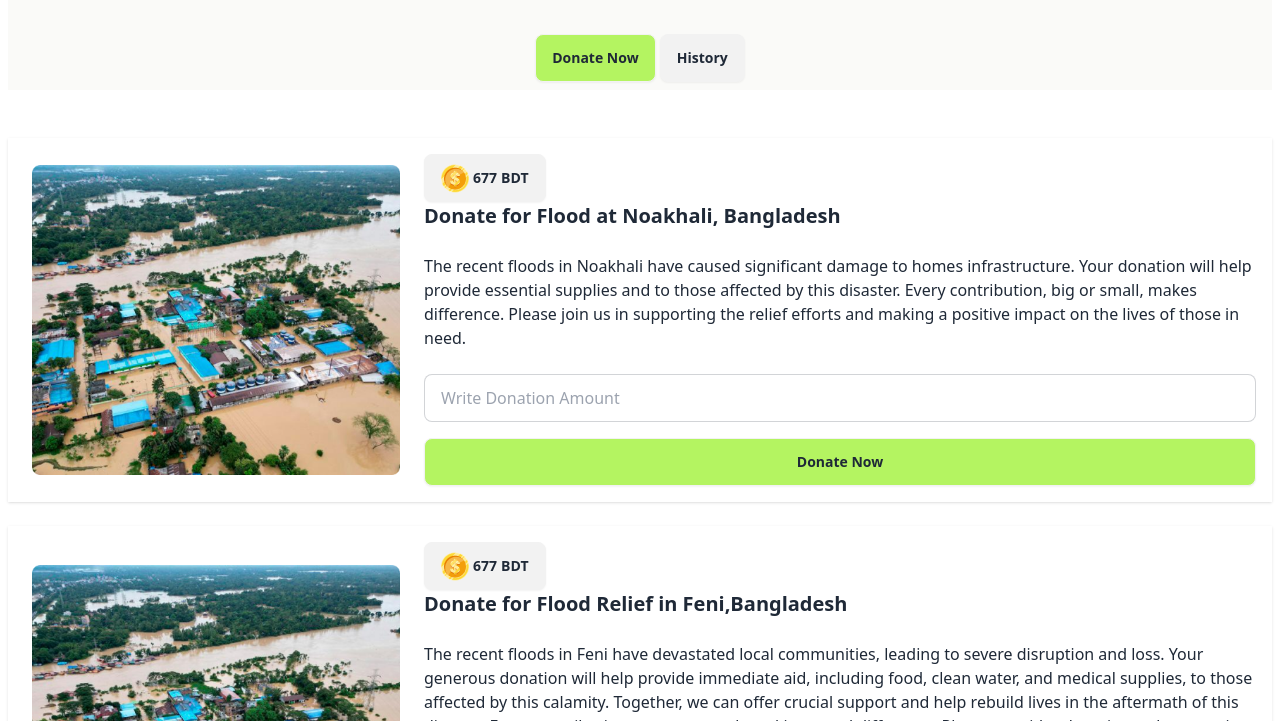
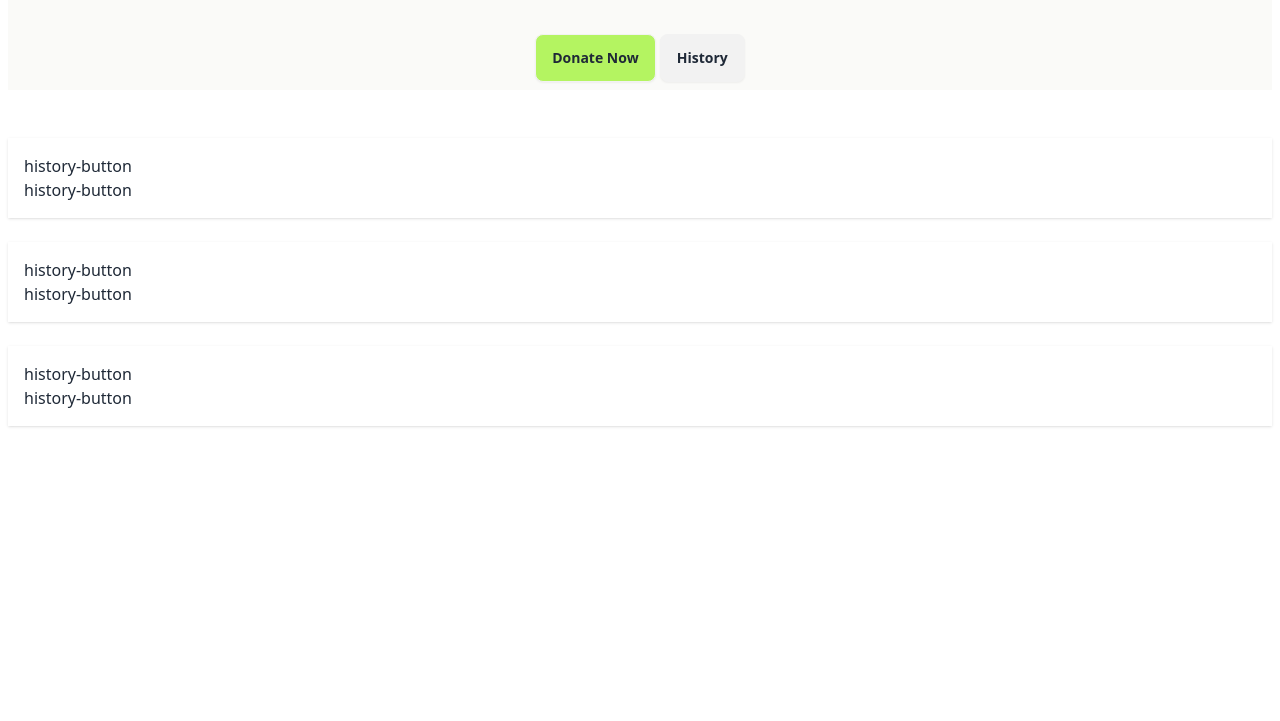
Before and after one commit to yunusmy/Assignment__05, a plain HTML site: page index.html in a window 1280 px wide. Both pictures are taken after a click on the button "History". Shown: the part 79-800 px from the top of the page. Drawn offline with nearby package versions, Linux system fonts and the light colour scheme.

Commit message:
history section

```diff
--- a/index.html
+++ b/index.html
@@ -64,14 +64,14 @@
 
 
     <div class="text-center my-12 pb-2">
-      <button class="btn bg-btnColor">Donate Now</button>
-      <button class="btn">
+      <button class="btn bg-btnColor" id="donnate-now-button">Donate Now</button>
+      <button class="btn" id="history-button">
         History
       </button>
     </div>
 
   </header>
-  <main class="container mx-auto">
+  <main id="main-section" class="container mx-auto">
     <div class="shadow my-6">
 
       <div class="hero-content flex-col lg:flex-row">
@@ -165,6 +165,29 @@
 
   </main>
 
+  <!-- History -->
+  <section class="container mx-auto">
+    <div class="hidden flex flex-col gap-6" id="history-section">
+
+      <div class="shadow p-4">
+        <h4 id=""> history-button</h4>
+        <p id=""> history-button</p>
+
+      </div>
+      <div class="shadow p-4">
+        <h4 id=""> history-button</h4>
+        <p id=""> history-button</p>
+
+      </div>
+      <div class="shadow p-4">
+        <h4 id=""> history-button</h4>
+        <p id=""> history-button</p>
+
+      </div>
+
+    </div>
+  </section>
+
   <script src="script.js"></script>
 </body>
 
--- a/script.js
+++ b/script.js
@@ -4,6 +4,39 @@ blogButton.addEventListener('click', function (){
 
   window.location.href = './home.html';
 });
+
+
+const donateNowButton = document.getElementById('donnate-now-button');
+
+donateNowButton.addEventListener('click', function () {
+
+
+  const mainSection = document.getElementById('main-section');
+
+  mainSection.classList.remove('hidden');
+
+  const historySection = document.getElementById('history-section');
+  historySection.classList.add('hidden');
+
+
+})
+
+
+const historyButton = document.getElementById('history-button');
+
+historyButton.addEventListener('click', function () {
+  const mainSection = document.getElementById('main-section');
+
+  mainSection.classList.add('hidden');
+
+const historySection = document.getElementById('history-section');
+  historySection.classList.remove('hidden');
+
+
+})
+
+
+
 
 
 const donateButton = document.getElementById('donate-button');
```
